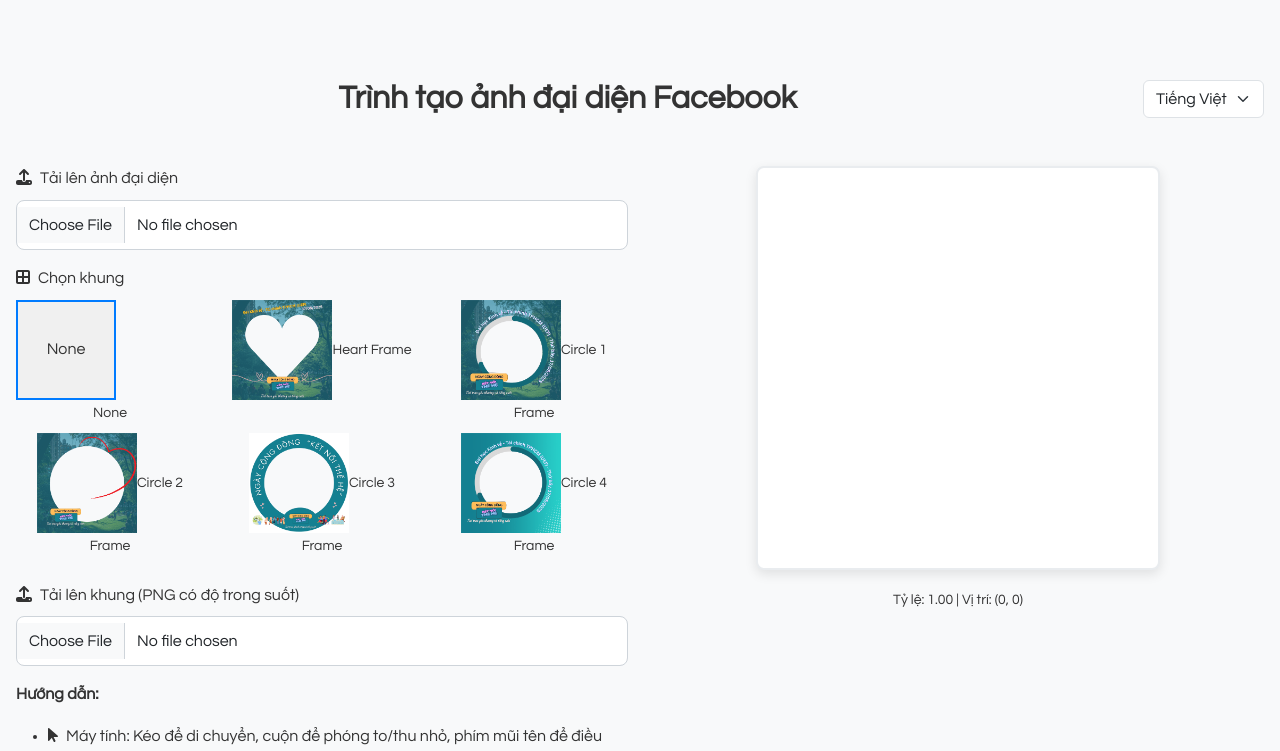
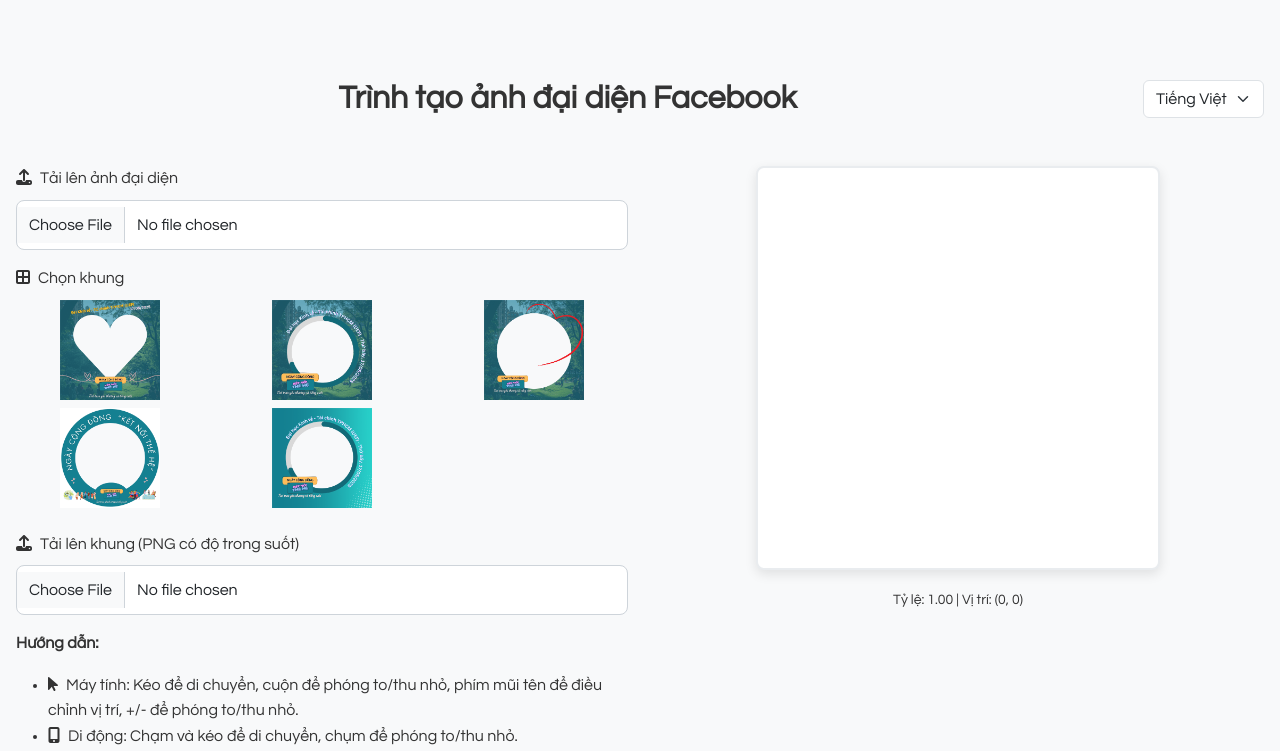
Before and after one commit to tungkambria/kambria-avatar, a React (Create React App) app: page / in a window 1280 px wide. Shown: the top 751 px of the page. Built offline with nearby package versions, Linux system fonts and the light colour scheme.

Commit message:
refactor

```diff
--- a/src/App.js
+++ b/src/App.js
@@ -1,13 +1,11 @@
 import React from "react";
 import ProfilePictureBuilder from "./components/ProfilePictureBuilder";
 import "./styles.css";
-import Footer from "./components/Footer";
 
 function App() {
   return (
     <div className="App">
       <ProfilePictureBuilder />
-      <Footer />
     </div>
   );
 }
--- a/src/components/ProfilePictureBuilder.js
+++ b/src/components/ProfilePictureBuilder.js
@@ -15,12 +15,11 @@ import { LanguageContext } from "../context/LanguageContext";
 
 // Define preset frames
 const presetFrames = [
-  { name: "None", url: null },
-  { name: "Heart Frame", url: "/frames/heart.png" },
-  { name: "Circle 1 Frame", url: "/frames/circle-1.png" },
-  { name: "Circle 2 Frame", url: "/frames/circle-2.png" },
-  { name: "Circle 3 Frame", url: "/frames/circle-3.png" },
-  { name: "Circle 4 Frame", url: "/frames/circle-4.png" },
+  { name: "Heart", url: "/frames/heart.png" },
+  { name: "Circle 1", url: "/frames/circle-1.png" },
+  { name: "Circle 2", url: "/frames/circle-2.png" },
+  { name: "Circle 3", url: "/frames/circle-3.png" },
+  { name: "Circle 4", url: "/frames/circle-4.png" },
 ];
 
 const ProfilePictureBuilder = () => {
@@ -398,7 +397,6 @@ const ProfilePictureBuilder = () => {
                         {frame.name}
                       </div>
                     )}
-                    <small>{frame.name}</small>
                   </div>
                 </Col>
               ))}
```
